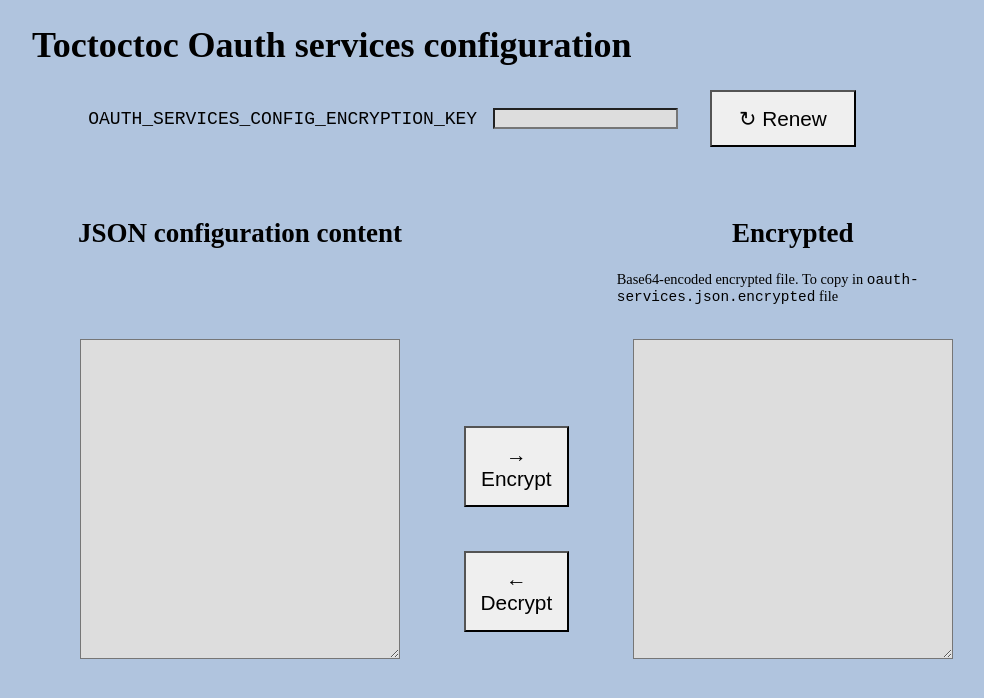
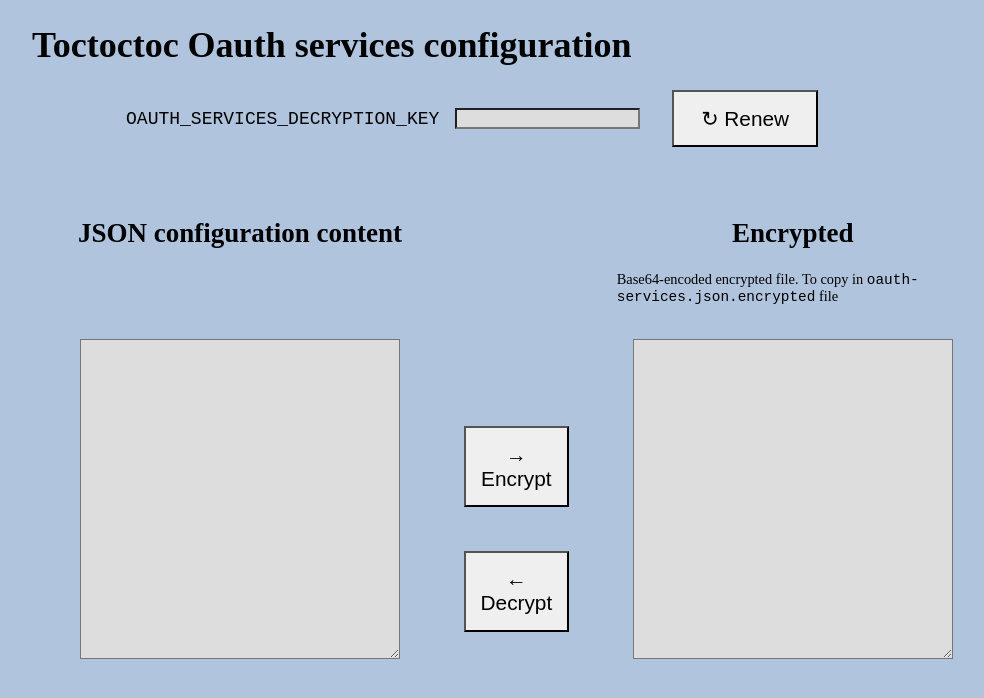
Before and after one commit to Scribouilli/toctoctoc, a website: page oauth-services-config.html in a window 1280 px wide. Shown: the whole page, without its empty margins (160-1144 px from the left). Drawn offline with Linux system fonts and the light colour scheme.

Commit message:
Node env (#18)
* Use node.js native --env-file argument for env variables

* Change /oauth-services-config UI to show correct environment variable name

```diff
--- a/oauth-services-config.html
+++ b/oauth-services-config.html
@@ -266,7 +266,7 @@
             <h1>Toctoctoc Oauth services configuration</h1>
             <section class="key">
                 <label>
-                    <code>OAUTH_SERVICES_CONFIG_ENCRYPTION_KEY</code>
+                    <code>OAUTH_SERVICES_DECRYPTION_KEY</code>
                     <input id="complete-key" type="text" autocomplete="off">
                 </label>
                 <button id="renew">↻ Renew</button>
```
Also changed, not shown: package.json (+2 -5 lines), README.md, 1 other file.
